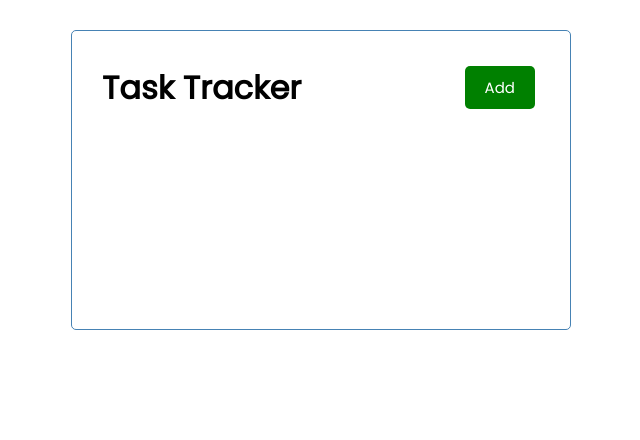
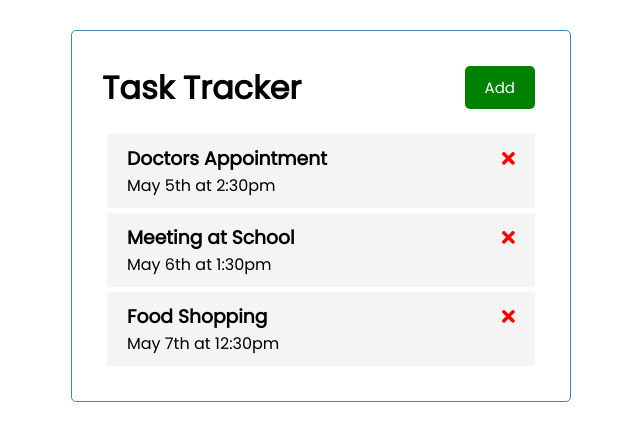
Before and after one commit to Pluxlite/Angular-program, an Angular app: page / in a window 1280 px wide. Shown: the top 440 px of the page, without its empty margins (319-959 px from the left). Built offline with nearby package versions, Linux system fonts and the light colour scheme.

Commit message:
service created with observable

```diff
--- a/src/app/components/tasks/tasks.component.ts
+++ b/src/app/components/tasks/tasks.component.ts
@@ -13,7 +13,7 @@ export class TasksComponent implements OnInit {
   constructor(private taskService: TaskService) { }
 
   ngOnInit(): void {
-    this.taskService.getTasks()
+    this.taskService.getTasks().subscribe((tasks) => this.tasks = tasks);
   }
 
 }
--- a/src/app/services/task.service.ts
+++ b/src/app/services/task.service.ts
@@ -11,6 +11,7 @@ export class TaskService {
   constructor() { }
 
   getTasks(): Observable<Task[]>{
-    return TASKS;
+    const tasks = of(TASKS);
+    return tasks;
   }
 }
```
